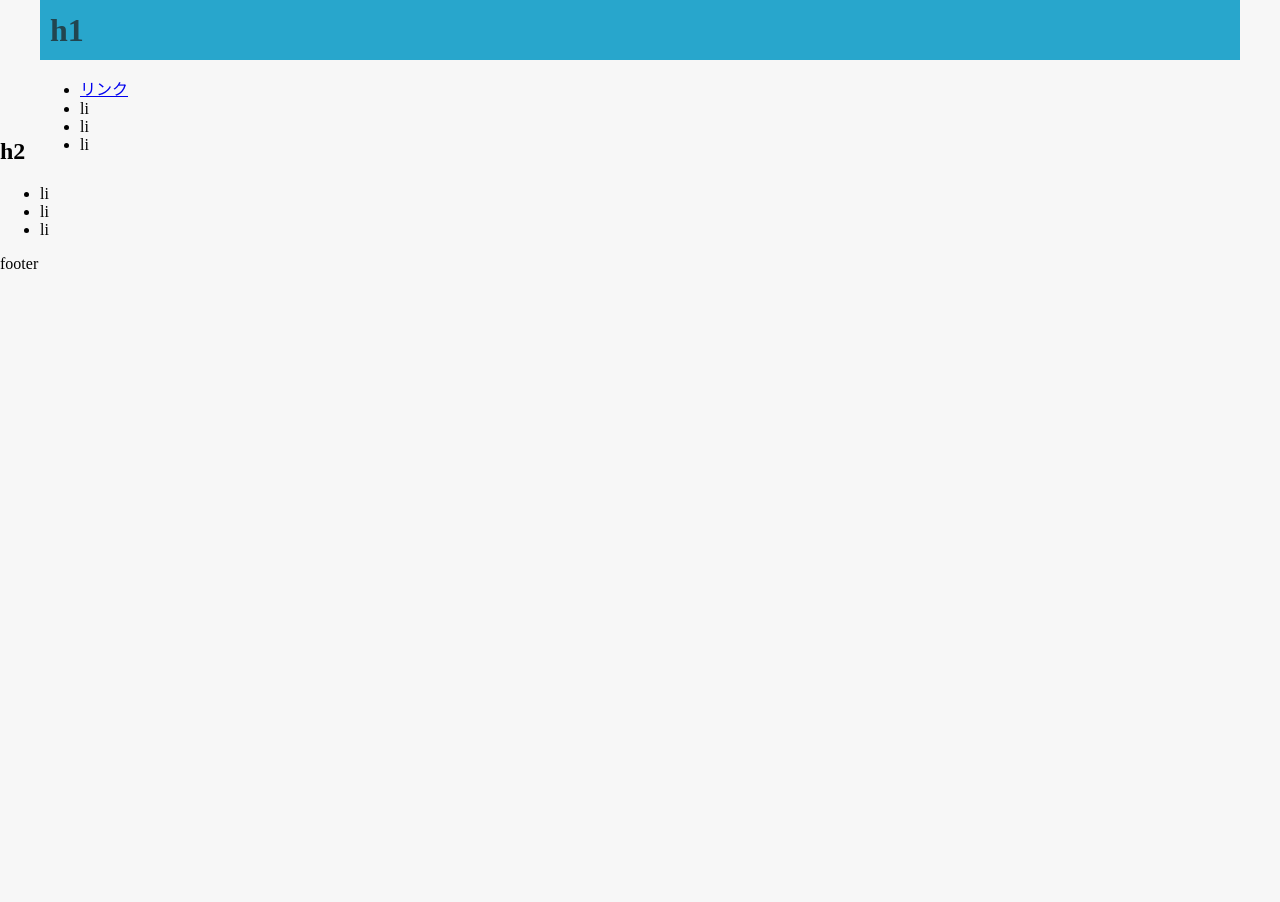
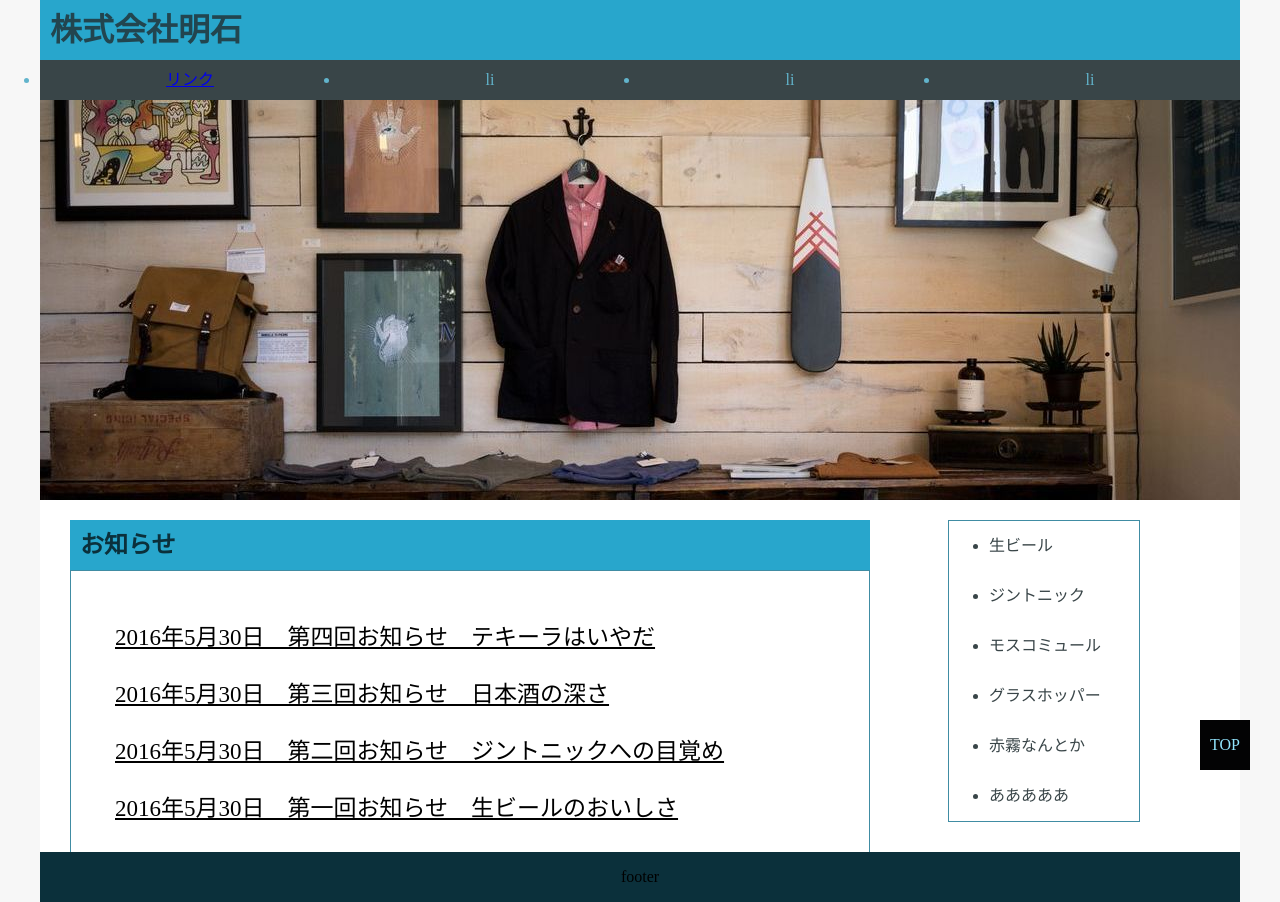
Before and after one commit to akashikotaro/HtmlCss, a plain HTML site: page 03-1/html/index.html in a window 1280 px wide. Before the commit the page ends 800 px from the top, so only its background shows below. Drawn offline with Linux system fonts and the light colour scheme.

Commit message:
id ・wrapper ・main-image ・category ・page-top 追加

```diff
--- a/03-1/css/common.css
+++ b/03-1/css/common.css
@@ -1,23 +1,25 @@
-@charset "UTF-8";
 /********** 全ページ共通の設定 **********/
 
+@charset "UTF-8";
 
 
 /****** bodyの設定 ******/
-body{
+body {
     margin: 0;
     background-color: #f7f7f7;
 }
 
+
 /****** headerの設定　******/
-header{
+header {
     width: 1200px;
     height: 100px;
     margin: 0 auto;
 }
 
+
 /****** 見出しの設定　******/
-h1{
+header h1 {
     height: 60px;
     color: #22454f;
     background-color: #28a6cc;
@@ -26,3 +28,36 @@ h1{
     /* 高さを中央にする */
     line-height: 60px;
 }
+
+
+/****** グローバルナビ ******/
+header ul {
+    width: 1200px;
+    height: 40px;
+    /* 中央に要素を配置する */
+    margin: 0 auto;
+    padding: 0;
+}
+
+
+/****** ナビ ******/
+header ul li {
+    float: left;
+    width: 300px;
+    height: 40px;
+    color: #62b4cc;
+    background-color: #394548;
+    text-align: center;
+    line-height: 40px;
+}
+
+
+/****** footer ******/
+footer {
+    width: 1200px;
+    height: 50px;
+    margin: 0 auto;
+    text-align: center;
+    background-color: #0b303b;
+    line-height: 50px;
+}
--- a/03-1/css/style.css
+++ b/03-1/css/style.css
@@ -0,0 +1,75 @@
+@charset "UTF-8";
+
+#page-top {
+    width: 50px;
+    height: 50px;
+    background-color: #030304;
+    position: fixed;
+    right: 30px;
+    bottom: 30px;
+}
+
+#page-top p {
+    width: 50px;
+    height: 50px;
+    line-height: 50px;
+    text-align: center;
+    margin: 0px;
+    color: #92e5fe;
+}
+
+#wrapper {
+    width: 1200px;
+    height: auto;
+    margin: 0 auto 0 auto;
+    background-color: #ffffff;
+    overflow: hidden;
+}
+
+#wrapper #main-image {
+    width: 1200px;
+    height: 400px;
+}
+
+#wrapper #info {
+    float: left;
+    width: 800px;
+    height: 300px;
+    margin: 20px 0 30px 30px;
+}
+
+#wrapper #info h2 {
+    width: 790px;
+    height: 50px;
+    line-height: 50px;
+    margin: 0;
+    padding: 0 0 0 10px;
+    color: #0b303b;
+    background-color: #28a6cc;
+}
+
+#wrapper #info div {
+    width: 750px;
+    padding: 24px;
+    border: 1px solid #408ca3;
+}
+
+#wrapper #info div p {
+    font-size: 23px;
+    padding: 0 0 0 20px;
+    text-decoration: underline;
+}
+
+#wrapper #category {
+    float: right;
+    width: 150px;
+    margin: 20px 100px 30px 0;
+    border: 1px solid #408ca3;
+}
+
+#wrapper #category li{
+    width: 150px;
+    height: 50px;
+    line-height: 50px;
+    color: #394548;
+}
--- a/03-1/html/index.html
+++ b/03-1/html/index.html
@@ -6,8 +6,9 @@
         <link rel="stylesheet" type="text/css" href="./../css/style.css">
     </head>
     <body>
+
         <header>
-            <h1>h1</h1>
+            <h1>株式会社明石</h1>
             <ul>
                 <li>
                     <a href="#">リンク</a>
@@ -17,18 +18,34 @@
                 <li>li</li>
             </ul>
         </header>
-        <div>
-            <section>
-                <img src="" />
+
+        <div id="wrapper">
+
+            <section id="main-image">
+                <img src="./../img/main_image01.jpg" />
             </section>
-            <section>
-                <h2>h2</h2>
+            <section id="info">
+                <h2>お知らせ</h2>
+                <div>
+                    <p>2016年5月30日　第四回お知らせ　テキーラはいやだ</p>
+                    <p>2016年5月30日　第三回お知らせ　日本酒の深さ</p>
+                    <p>2016年5月30日　第二回お知らせ　ジントニックへの目覚め</p>
+                    <p>2016年5月30日　第一回お知らせ　生ビールのおいしさ</p>
+                </div>
             </section>
-            <ul>
-                <li>li</li>
-                <li>li</li>
-                <li>li</li>
+            <ul id="category">
+                <li>生ビール</li>
+                <li>ジントニック</li>
+                <li>モスコミュール</li>
+                <li>グラスホッパー</li>
+                <li>赤霧なんとか</li>
+                <li>あああああ</li>
             </ul>
+
+            <div id="page-top">
+                <p>TOP</p>
+            </div>
+
         </div>
         <footer>footer</footer>
     </body>
```
Also changed, not shown: 03-1/img/main_image01.jpg (added).
